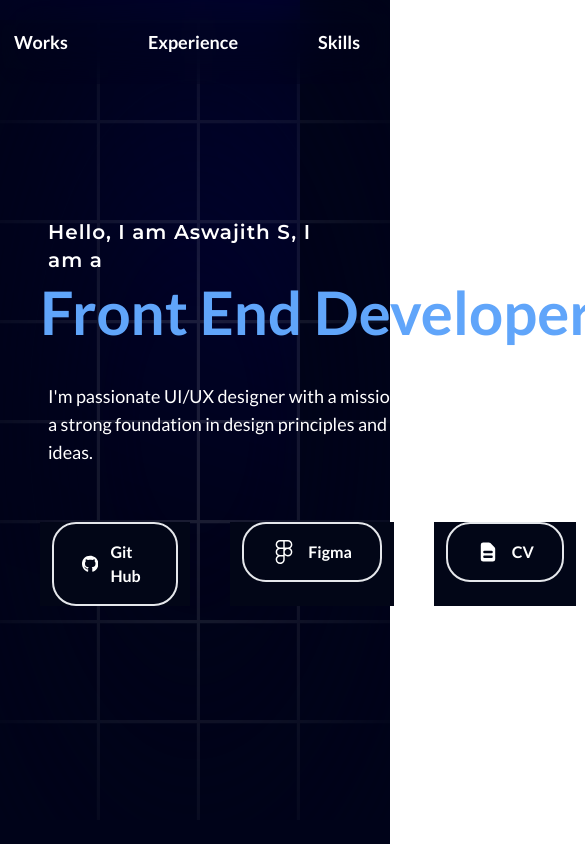
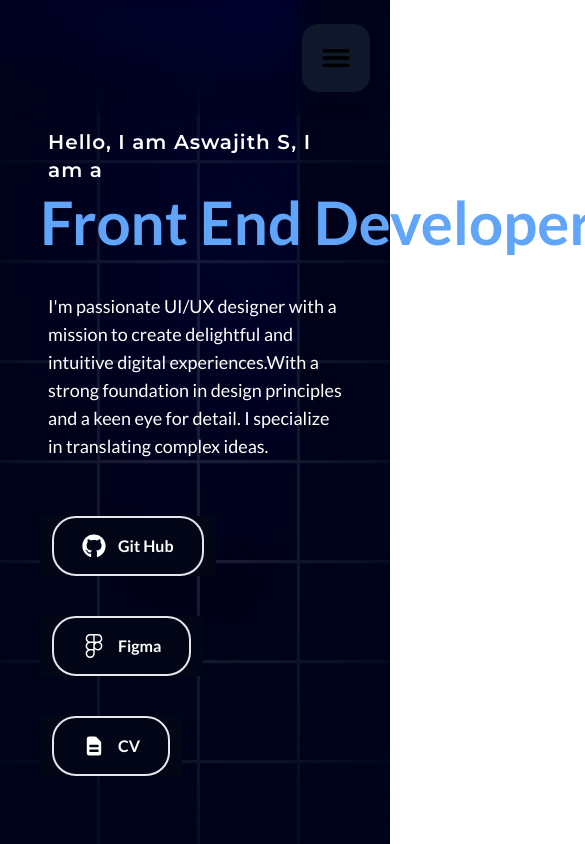
Before and after one commit to Aswajith7077/Portfolio, a Next.js app: page / in a window 390 px wide. Shown: the top 844 px of the page, 585 px wide, since content can reach past the window. Built offline with nearby package versions, Linux system fonts and the light colour scheme.

Commit message:
made responsive

```diff
--- a/Constants/Projects.tsx
+++ b/Constants/Projects.tsx
@@ -181,7 +181,7 @@ const Card = ({ content, delay }: CardProps) => {
         <motion.button
           whileHover={{ scale: 1.06 }}
           whileTap={{ scale: 0.95 }}
-          className=" flex flex-row items-center gap-5 justify-center bg-slate-900 my-5 rounded-full py-2"
+          className=" flex flex-row items-center gap-5 px-7 justify-center bg-slate-900 my-10 rounded-full py-3 "
         >
           View Source
           <RxArrowTopRight size={20} />
@@ -194,7 +194,7 @@ const Card = ({ content, delay }: CardProps) => {
 const ProjectComponents: any[] = [];
 for (var i = 0; i < projects.length; i++) {
   ProjectComponents.push(
-    <div className="flex flex-row gap-10 mx-[5%] my-10">
+    <div className="flex flex-col lg:flex-row gap-10 mx-[5%] my-10">
       {projects[i].map((value: any, key: any) => {
         return <Card key={key} content={value} delay={key} />;
       })}
--- a/app/Contact.tsx
+++ b/app/Contact.tsx
@@ -34,7 +34,7 @@ const Address = () => {
   }
 
 
-  return <div className="flex flex-col w-2/6 my-[5%] border-l-4 px-[5%]" id="contact">
+  return (<div className="flex flex-col lg:w-2/6 my-[10%] md:my-[5%] lg:border-l-4 px-[5%]" id="contact">
     <motion.h1 initial={{x:100,opacity:0}} whileInView={{x:0,opacity:1,transition:{
       duration:0.5,
       delay:0.25
@@ -81,7 +81,7 @@ const Address = () => {
         </div>
       </div>
     </motion.div>
-  </div>;
+  </div>);
 }
 
 
@@ -103,8 +103,6 @@ const Contact = () => {
       phone:phone,
       message:message
     });
-
-    console.log(window.location.origin);
 
     fetch(`${window.location.origin}/api/sendmail`,{
       method:'POST',
@@ -136,31 +134,31 @@ const Contact = () => {
         <motion.h1  className="text-[224px] text-purple-600 select-none">{"Let's Talk"}</motion.h1>
         <RxArrowTopRight size={192} />
       </motion.div>
-      <div className="flex flex-row">
-        <form className="flex flex-col  gap-5 w-4/6 justify-center" action={ handleClick }>
+      <div className="flex flex-col lg:flex-row items-center lg:items-start">
+        <form className="flex flex-col gap-5 w-4/6 justify-center" action={ handleClick }>
           <motion.div initial={{x:-100,opacity:0}} whileInView={{x:0,opacity:1,transition:{
       duration:0.5,
       delay:0.25
-    }}}  className="flex flex-row w-full gap-10 py-2 items-center justify-center">
+    }}}  className="flex flex-col lg:flex-row w-full gap-10 py-2 items-center justify-center">
 
-            <input type="text" placeholder="First Name" className="w-[30%] bg-transparent border-b-2 outline-none px-5 py-4" onChange={e => setFirstName(e.target.value)} />
-            <input type="text" placeholder="Last Name" className="w-[30%] bg-transparent border-b-2 outline-none px-5 py-4" onChange={e => setLastName(e.target.value)} />
+            <input type="text" placeholder="First Name" className="w-full lg:w-[30%] bg-transparent border-b-2 outline-none px-5 py-4" onChange={e => setFirstName(e.target.value)} />
+            <input type="text" placeholder="Last Name" className="w-full lg:w-[30%] bg-transparent border-b-2 outline-none px-5 py-4" onChange={e => setLastName(e.target.value)} />
           </motion.div>
           <motion.div initial={{x:-100,opacity:0}} whileInView={{x:0,opacity:1,transition:{
       duration:0.5,
       delay:0.5
-    }}}  className="flex flex-row justify-center items-center gap-10">
-            <input type="email" placeholder="Email" className="w-[30%] bg-transparent border-b-2 outline-none px-5 py-4" onChange={e => setEmail(e.target.value)} />
-            <input type="phone" placeholder="Number" className="w-[30%] bg-transparent border-b-2 outline-none px-5 py-4" onChange={e => setPhone(e.target.value)} />
+    }}}  className="flex flex-col lg:flex-row justify-center items-center gap-10">
+            <input type="email" placeholder="Email" className="w-full lg:w-[30%] bg-transparent border-b-2 outline-none px-5 py-4" onChange={e => setEmail(e.target.value)} />
+            <input type="phone" placeholder="Number" className="w-full lg:w-[30%] bg-transparent border-b-2 outline-none px-5 py-4" onChange={e => setPhone(e.target.value)} />
           </motion.div>
           <motion.textarea initial={{x:-100,opacity:0}} whileInView={{x:0,opacity:1,transition:{
       duration:0.5,
       delay:0.75
-    }}}  rows={5} placeholder="Your Message" onChange={e => setMessage(e.target.value)} className="mx-[18%] bg-[#0f172a] px-5 py-4 my-2 rounded-[15px] " />
+    }}}  rows={5} placeholder="Your Message" onChange={e => setMessage(e.target.value)} className="w-full lg:w-[65%] lg:mx-[18%] bg-[#0f172a] px-5 py-4 my-2 rounded-[15px] " />
           <motion.button initial={{x:-100,opacity:0}} whileInView={{x:0,opacity:1,transition:{
       duration:0.5,
       delay:0.75
-    }}} whileHover={{ scale: 1.05 }} whileTap={{ scale: 0.95 }} className="flex py-4 px-7 w-[20%] mx-[18%] flex-row items-center gap-3 font-[lato] border-2 font-semibold rounded-3xl text-white text-lg justify-center">
+    }}} whileHover={{ scale: 1.05 }} whileTap={{ scale: 0.95 }} className="flex py-4 px-7 w-full lg:w-[30%] lg:mx-[18%] flex-row items-center gap-3 font-[lato] border-2 font-semibold rounded-3xl text-white text-lg justify-center">
             Send Message
           </motion.button>
         </form>
--- a/app/Education.tsx
+++ b/app/Education.tsx
@@ -35,7 +35,7 @@ const Card = ({ content }: edProps) => {
 
 const Education = () => {
   return (
-    <div className="flex flex-row mx-[5%] my-[5%]" id="experience">
+    <div className="flex flex-col lg:flex-row mx-[5%] my-[5%]" id="experience">
       <div className="flex flex-col w-full">
         <h1 className="font-[montserrat] font-semibold text-3xl">
           My Education
--- a/app/Hero.tsx
+++ b/app/Hero.tsx
@@ -14,87 +14,27 @@ const description: string =
 const designations: string[] = ["UI/UX designer", "Front End Developer"];
 
 const Hero = () => {
-  return (
-    <div
-      className="flex flex-row justify-center items-center w-full h-full mt-[5%]"
-      id="home"
-    >
-      <div className="flex flex-col w-full items-center py-10">
-        <Image
-          src={myself}
-          alt=""
-          className=" select-none w-[30rem] shadow-xl rounded-[30px]"
-        />
+  return <div className="flex flex-col md:flex-col lg:flex-row justify-center items-start lg:items-center w-full h-full mt-[5%]" id="home">
+      <div className="flex flex-col w-full items-center mt-10 md:py-10">
+        <Image src={myself} alt="" className=" select-none hidden lg:flex lg:w-[30rem] shadow-xl rounded-[30px]" />
 
         {/* <h1 className='text-white'>Hi</h1> */}
       </div>
       <div className="h-[50rem] p-10 w-full dark:bg-transparent bg-white  dark:bg-grid-white/[0.1] bg-grid-small-black/[0.1] relative flex items-center justify-center">
         <div className="absolute pointer-events-none inset-0 flex items-center justify-center dark:bg-black-100 bg-white [mask-image:radial-gradient(ellipse_at_center,transparent_20%,black)]" />
         <div className="w-full flex flex-col z-10">
-          <motion.h1
-            initial={{ y: -50, opacity: 0 }}
-            animate={{
-              y: 0,
-              opacity: 1,
-              transition: {
-                duration: 0.2
-              }
-            }}
-            className="text-white font-semibold tracking-wider font-[montserrat] text-xl ml-2 lg:text-4xl"
-          >
+          <motion.h1 initial={{ y: -50, opacity: 0 }} animate={{ y: 0, opacity: 1, transition: { duration: 0.2 } }} className="text-white font-semibold tracking-wider font-[montserrat] text-xl ml-2 lg:text-4xl">
             {"Hello, I am Aswajith S, I am a\n"}
           </motion.h1>
-          <FlipWords
-            words={designations}
-            className="font-semibold font-[lato] mt-2 bg-gradient-to-b from-blue-500 to-violet-700 text-6xl text-blue-400 bg-clip-text"
-          />
-          <motion.p
-            initial={{ x: 100, opacity: 0 }}
-            whileInView={{
-              x: 0,
-              opacity: 1,
-              transition: {
-                duration: 0.5,
-                delay: 0.25
-              }
-            }}
-            className="font-[lato] text-white my-10 mx-2 w-[50rem] text-lg"
-          >
+          <FlipWords words={designations} className="font-semibold font-[lato] mt-2 bg-gradient-to-b from-blue-500 to-violet-700 text-6xl text-blue-400 bg-clip-text" />
+          <motion.p initial={{ x: 100, opacity: 0 }} whileInView={{ x: 0, opacity: 1, transition: { duration: 0.5, delay: 0.25 } }} className="font-[lato] text-white my-10 mx-2 md:w-[50rem] text-lg">
             {description}
           </motion.p>
-          <div className="flex flex-row gap-10 my-[5%]">
+          <div className="flex flex-wrap md:flex-row gap-10 my-[5%]">
             <Button title={"Git Hub"} icon={"github"} delay={0} />
             <Button title={"Figma"} icon={"figma"} delay={1} />
-            <motion.div
-              initial={{ opacity: 0, y: 100 }}
-              whileInView={{
-                opacity: 1,
-                y: 0,
-                transition: {
-                  duration: 1,
-                  delay: 0.25 + 0.25 * 2
-                }
-              }}
-              className=" text-white px-3  bg-[#020617] cursor-pointer"
-            >
-              <motion.a
-                href={resume_link}
-                whileHover={{
-                  scale: 1.05,
-                  transition: {
-                    duration: 0.2
-                  }
-                }}
-                whileTap={{
-                  scale: 0.95,
-                  transition: {
-                    duration: 0.2
-                  }
-                }}
-                target="_blank"
-                rel="noopener noreferrer"
-                className="flex py-4 px-7 flex-row items-center gap-3 font-[lato] border-2 font-semibold rounded-3xl text-white text-md justify-center"
-              >
+            <motion.div initial={{ opacity: 0, y: 100 }} whileInView={{ opacity: 1, y: 0, transition: { duration: 1, delay: 0.25 + 0.25 * 2 } }} className=" text-white px-3 bg-[#020617] cursor-pointer">
+              <motion.a href={resume_link} whileHover={{ scale: 1.05, transition: { duration: 0.2 } }} whileTap={{ scale: 0.95, transition: { duration: 0.2 } }} target="_blank" rel="noopener noreferrer" className="flex py-4 px-7 flex-row items-center gap-3 font-[lato] border-2 font-semibold rounded-3xl text-white text-md justify-center">
                 {<HiDocumentText size={24} />}
                 {"CV"}
               </motion.a>
@@ -102,8 +42,7 @@ const Hero = () => {
           </div>
         </div>
       </div>
-    </div>
-  );
+    </div>;
 };
 
 export default Hero;
--- a/app/NavBar.tsx
+++ b/app/NavBar.tsx
@@ -1,15 +1,17 @@
 "use client";
 
-import React from "react";
+import React, { useState } from "react";
 import { motion } from "framer-motion";
 import { navLinks,nav_link_animation } from "@/Constants/NavStyles";
+import { IoMenu } from "react-icons/io5";
 
 const NavBar = () => {
-  return <nav className="navbar fixed w-full flex flex-row justify-center py-3 backdrop-blur-xl z-[100]">
-      <div className="flex flex-row">
+  const [collapse,setCollapse] = useState(false);
+  return <nav className="navbar fixed w-full flex flex-row justify-end md:justify-center py-3 backdrop-blur-xl z-[100]">
+      <div className="md:flex flex-row hidden">
         {navLinks.map((value, key) => {
-          return <div className="font-semibold font-[lato] text-white text-lg px-10 py-4" key={key}>
-              <a href={value.link} >
+          return <div className="font-semibold font-[lato] text-white text-md md:py-3 md:text-lg px-10 py-4" key={key}>
+              <a href={value.link}>
                 <motion.h1 whileHover={nav_link_animation} whileTap={{ scale: 0.9 }} className="cursor-pointer">
                   {value.title}
                 </motion.h1>
@@ -17,6 +19,15 @@ const NavBar = () => {
             </div>;
         })}
       </div>
+      <div className="flex flex-col md:hidden">
+        <motion.button
+          whileHover={{scale:1.1,transition:{duration:0.2}}}
+          whileTap={{scale:0.95,transition:{duration:0.2}}}
+          className="p-4 bg-slate-900 rounded-2xl mx-5 my-3"
+        >
+          <IoMenu size={36} onClick={()=>setCollapse(!collapse)}/>
+        </motion.button>
+      </div>
     </nav>;
 };
 
--- a/app/SkillsComponent.tsx
+++ b/app/SkillsComponent.tsx
@@ -60,29 +60,21 @@ const Card = ({ content, delay }: skillProps) => {
 };
 
 const SkillsComponent = () => {
-  return (
-    <div className="my-[3%] mx-[5%] flex flex-row" id="skills">
-      <div className="w-2/5">
-        <h1 className="font-[montserrat] text-5xl font-semibold ">My Skills</h1>
-        <motion.p
-          initial={{ x: -100, opacity: 0 }}
-          whileInView={{
-            x: 0,
-            opacity: 1,
-            transition: { duration: 0.5, delay: 0.25 }
-          }}
-          className="font-[source sans 3] my-[10%] text-lg mr-10"
-        >
+  return <div className="my-[3%] mx-[5%] flex flex-col lg:flex-row" id="skills">
+      <div className="w-full lg:w-2/5">
+        <h1 className="font-[montserrat] text-5xl font-semibold ">
+          My Skills
+        </h1>
+        <motion.p initial={{ x: -100, opacity: 0 }} whileInView={{ x: 0, opacity: 1, transition: { duration: 0.5, delay: 0.25 } }} className="font-[source sans 3] my-[10%] text-lg mr-10">
           {skillsDescription}
         </motion.p>
       </div>
-      <div className="grid grid-cols-2 w-3/5">
+      <div className="grid grid-cols-1 md:grid-cols-2 w-full lg:w-3/5">
         {Skills.map((value, key) => {
           return <Card key={key} content={value} delay={key - key / 2} />;
         })}
       </div>
-    </div>
-  );
+    </div>;
 };
 
 export default SkillsComponent;
```
